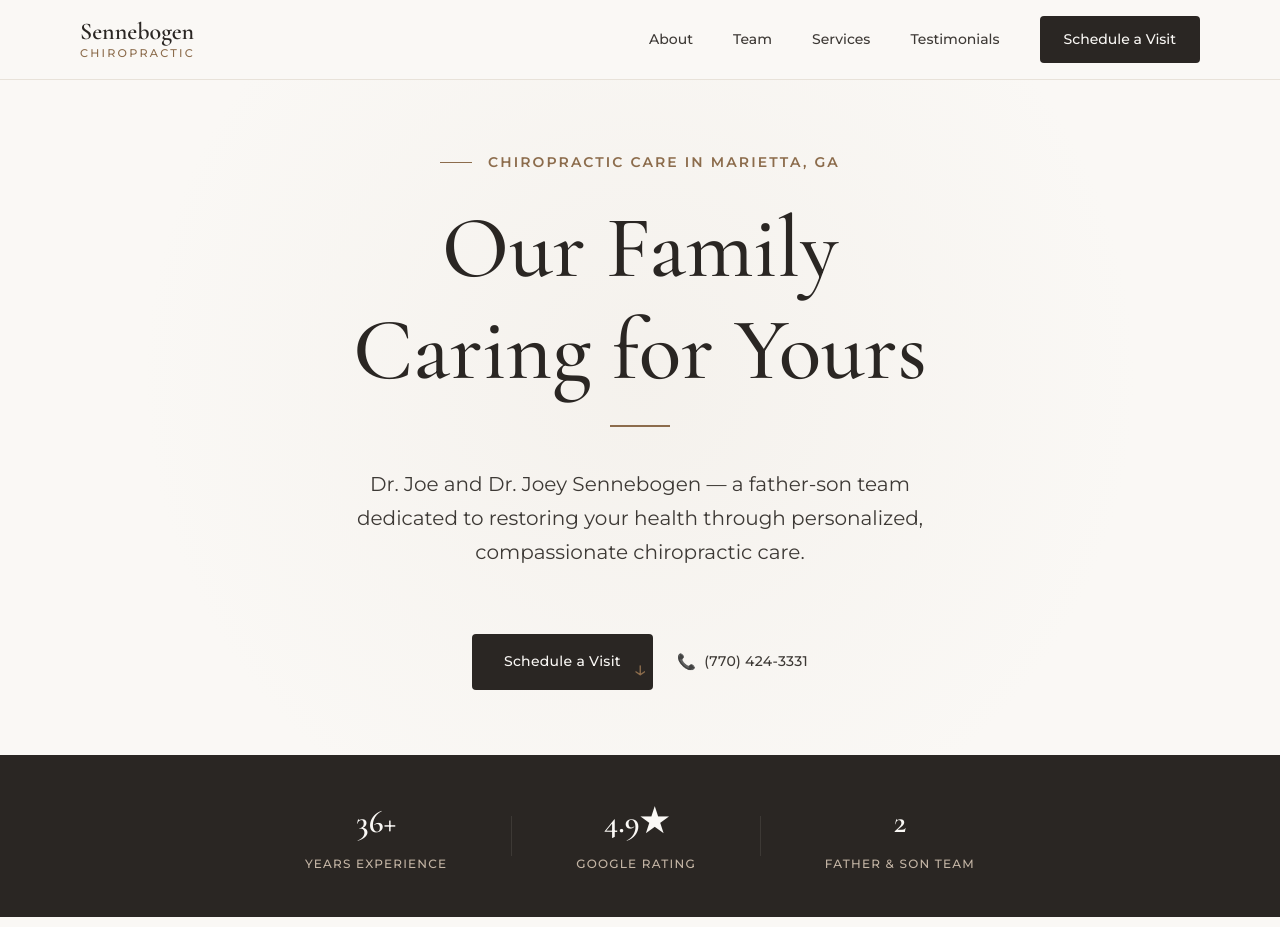
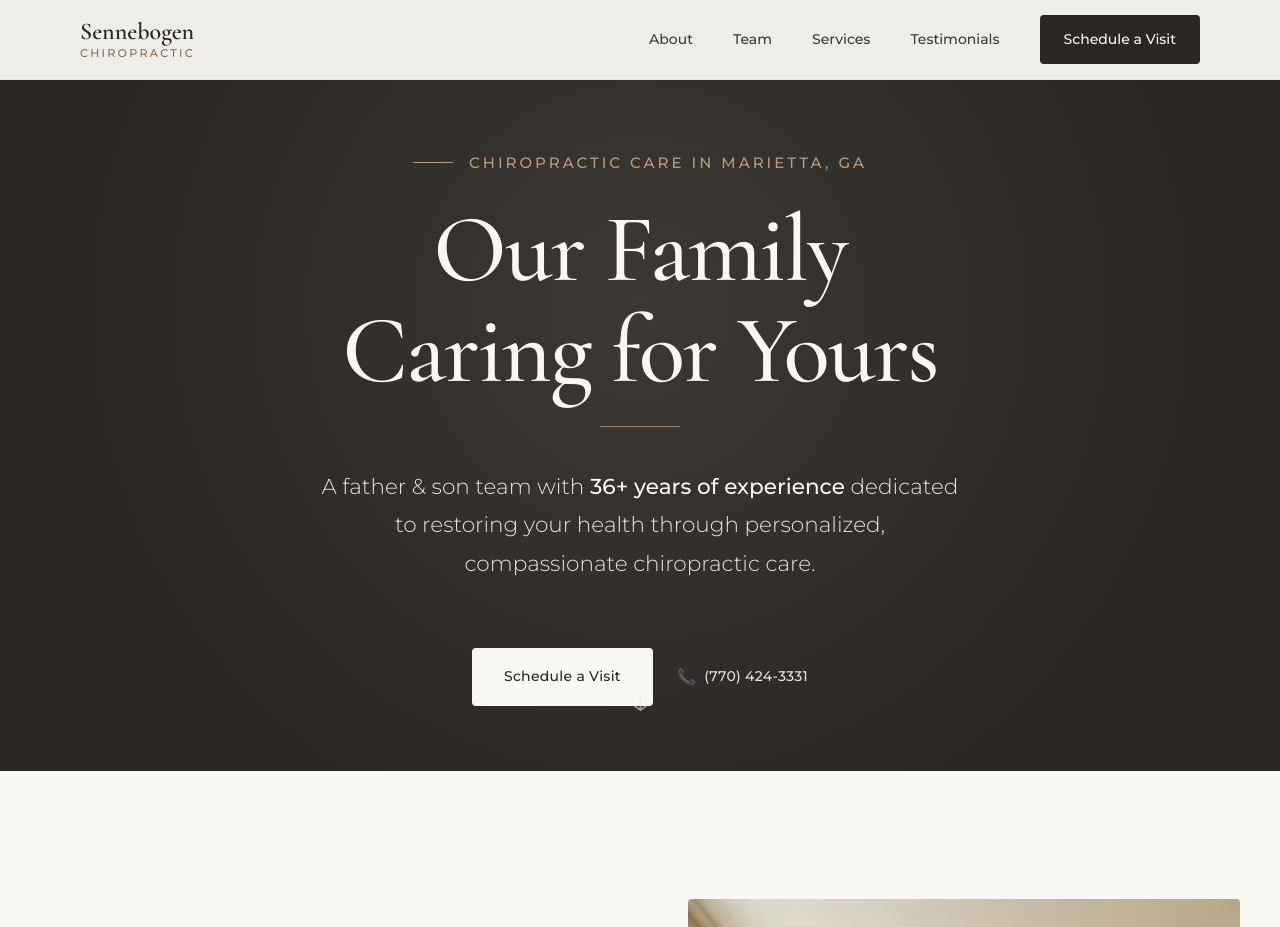
Before and after one commit to exileskim/village-green-chiro-new, a plain HTML site: page index.html in a window 1280 px wide. Shown: the top 927 px of the page. Drawn offline with nearby package versions, Linux system fonts and the light colour scheme.

Commit message:
feat: Premium UI overhaul - Dark Hero, Trust Bar removal, Global Styles

```diff
--- a/css/style.css
+++ b/css/style.css
@@ -16,6 +16,9 @@
     --color-espresso: #2A2623;
     --color-accent: #8C6C4C;
     --color-accent-light: #B89B7A;
+    /* New lighter accent for dark backgrounds */
+    --color-accent-hover: #7A5C3F;
+    /* Darker accent for hover states */
 
     /* Typography */
     --font-display: 'Cormorant Garamond', Georgia, serif;
@@ -61,7 +64,8 @@ body {
     font-family: var(--font-body);
     font-weight: 400;
     font-size: 16px;
-    line-height: 1.7;
+    line-height: 1.8;
+    /* Airier reading experience */
     color: var(--color-charcoal);
     background-color: var(--color-cream);
 }
@@ -113,12 +117,17 @@ h3,
 h4 {
     font-family: var(--font-display);
     font-weight: 500;
-    line-height: 1.15;
+    font-weight: 500;
+    line-height: 1.2;
+    letter-spacing: -0.02em;
+    /* Premium "Tight" look */
     color: var(--color-espresso);
 }
 
 h1 {
-    font-size: clamp(2.5rem, 6vw, 4.5rem);
+    font-size: clamp(3rem, 7vw, 5rem);
+    letter-spacing: -0.02em;
+    /* Tighter for display feel */
 }
 
 h2 {
@@ -152,7 +161,8 @@ p {
 
 .section-label::before {
     content: '';
-    width: 24px;
+    width: 40px;
+    /* Wider accent */
     height: 1px;
     background-color: var(--color-accent);
     display: block;
@@ -188,6 +198,8 @@ p {
 .btn-primary:hover {
     background-color: var(--color-accent);
     transform: translateY(-2px);
+    box-shadow: 0 4px 12px rgba(42, 38, 35, 0.15);
+    /* Soft shadow */
 }
 
 .btn-text {
@@ -323,20 +335,23 @@ p {
    ================================ */
 .hero {
     position: relative;
-    min-height: 85vh;
-    /* Increase height for impact */
+    min-height: 90vh;
+    /* Slightly taller for more drama */
     padding-top: var(--nav-height);
     display: flex;
     flex-direction: column;
     justify-content: center;
     align-items: center;
     text-align: center;
-    max-width: var(--max-width);
+    max-width: 100%;
+    /* Full width background */
     margin: 0 auto;
     padding-left: var(--space-lg);
     padding-right: var(--space-lg);
-    background-image: radial-gradient(circle at 50% 50%, rgba(232, 226, 217, 0.3) 0%, transparent 70%);
-    /* Subtle glow */
+    background-color: var(--color-espresso);
+    background-image: radial-gradient(circle at 50% 40%, rgba(60, 56, 52, 1) 0%, var(--color-espresso) 70%);
+    /* Subtle textured lighting */
+    color: var(--color-cream);
 }
 
 .hero-content {
@@ -345,11 +360,12 @@ p {
 }
 
 .hero-tagline {
-    font-size: 0.875rem;
-    font-weight: 600;
-    letter-spacing: 0.15em;
+    font-size: 0.9375rem;
+    font-weight: 500;
+    letter-spacing: 0.2em;
     text-transform: uppercase;
-    color: var(--color-accent);
+    color: var(--color-accent-light);
+    /* Lighter accent against dark bg */
     margin-bottom: var(--space-md);
     display: inline-flex;
     align-items: center;
@@ -358,23 +374,27 @@ p {
 
 .hero-tagline::before {
     content: '';
-    width: 32px;
+    width: 40px;
     height: 1px;
-    background-color: var(--color-accent);
+    background-color: var(--color-accent-light);
     display: block;
 }
 
 .hero-title {
     margin-bottom: var(--space-md);
-    font-size: clamp(3rem, 8vw, 5.5rem);
-    /* Slightly larger for text-only hero */
+    font-size: clamp(3.5rem, 9vw, 6rem);
+    /* Larger, more impressive */
+    line-height: 1.05;
+    color: var(--color-cream);
 }
 
 .hero-description {
-    font-size: 1.25rem;
-    max-width: 600px;
+    font-size: 1.35rem;
+    /* Slightly larger reading text */
+    max-width: 640px;
     margin: 0 auto var(--space-xl);
-    color: var(--color-charcoal);
+    color: var(--color-sand);
+    font-weight: 300;
 }
 
 .hero-actions {
@@ -385,22 +405,50 @@ p {
     justify-content: center;
 }
 
+/* Primary Button in Hero needs to stand out against dark bg */
+.hero .btn-primary {
+    background-color: var(--color-cream);
+    color: var(--color-espresso);
+}
+
+.hero .btn-primary:hover {
+    background-color: var(--color-accent-light);
+    color: var(--color-espresso);
+}
+
+.hero .btn-text {
+    color: var(--color-sand);
+}
+
+.hero .btn-text:hover {
+    color: var(--color-cream);
+}
+
 .hero-separator {
-    width: 60px;
-    height: 2px;
-    background-color: var(--color-accent);
+    width: 80px;
+    height: 1px;
+    /* Thinner line */
+    background-color: var(--color-accent-light);
     margin: var(--space-md) auto var(--space-lg);
+    opacity: 0.7;
 }
 
 .scroll-indicator {
     position: absolute;
-    bottom: var(--space-xl);
+    bottom: var(--space-lg);
     left: 50%;
     transform: translateX(-50%);
-    color: var(--color-accent);
-    font-size: 1.5rem;
-    animation: bounce 2s infinite;
+    color: var(--color-sand);
+    font-size: 2rem;
+    opacity: 0.6;
+    animation: bounce 2.5s infinite;
     text-decoration: none;
+    transition: opacity 0.3s;
+}
+
+.scroll-indicator:hover {
+    opacity: 1;
+    color: var(--color-cream);
 }
 
 @keyframes bounce {
@@ -422,48 +470,9 @@ p {
     }
 }
 
-/* ================================
-   TRUST BAR
-   ================================ */
-.trust-bar {
-    background-color: var(--color-espresso);
-    padding: var(--space-lg) 0;
-}
-
-.trust-inner {
-    max-width: var(--max-width);
-    margin: 0 auto;
-    padding: 0 var(--space-lg);
-    display: flex;
-    justify-content: center;
-    align-items: center;
-    gap: var(--space-xl);
-}
-
-.trust-item {
-    text-align: center;
-}
-
-.trust-number {
-    display: block;
-    font-family: var(--font-display);
-    font-size: 2rem;
-    font-weight: 600;
+.hero-description strong {
     color: var(--color-cream);
-}
-
-.trust-label {
-    font-size: 0.75rem;
     font-weight: 500;
-    letter-spacing: 0.1em;
-    text-transform: uppercase;
-    color: var(--color-clay);
-}
-
-.trust-divider {
-    width: 1px;
-    height: 40px;
-    background-color: var(--color-charcoal);
 }
 
 /* ================================
@@ -471,6 +480,8 @@ p {
    ================================ */
 .section {
     padding: var(--space-3xl) var(--space-lg);
+    border-bottom: 1px solid rgba(0, 0, 0, 0.03);
+    /* Subtle dividers */
 }
 
 section[id] {
@@ -616,7 +627,8 @@ section[id] {
    SERVICES
    ================================ */
 .services {
-    background-color: var(--color-sand);
+    background-color: var(--color-cream);
+    /* Clean canvas instead of Sand */
 }
 
 .services-header {
@@ -641,26 +653,22 @@ section[id] {
 }
 
 .service-card {
-    /*
-       Calc: (100% - (2 * gap)) / 3
-       We want 3 items per row. Gap is space-md (assume 24px or similar).
-       Let's use a safe percentage basis.
-    */
+    /* Refined Minimalist Card */
     flex: 0 1 calc(33.333% - var(--space-md));
     min-width: 300px;
-    background-color: var(--color-cream);
+    background-color: transparent;
+    /* Remove heavy background */
     padding: var(--space-lg);
     transition: all var(--duration) var(--ease-out);
+    border: 1px solid var(--color-sand);
+    /* Elegant border */
     border-radius: 4px;
     display: flex;
     flex-direction: column;
     align-items: center;
     text-align: center;
     height: auto;
-    /* Allow stretch */
 }
-
-/* Ensure centering on the last row (Flexbox does this automatically with justify-content: center) */
 
 /* Mobile adjustment */
 @media (max-width: 900px) {
@@ -678,7 +686,10 @@ section[id] {
 
 .service-card:hover {
     transform: translateY(-4px);
-    box-shadow: 0 20px 40px -20px rgba(0, 0, 0, 0.15);
+    border-color: var(--color-accent);
+    /* Highlight border on hover */
+    background-color: #fff;
+    box-shadow: 0 20px 40px -20px rgba(0, 0, 0, 0.1);
 }
 
 .service-icon {
@@ -720,26 +731,26 @@ section[id] {
 }
 
 .testimonial {
-    background-color: var(--color-cream);
-    border: 1px solid var(--color-sand);
-    padding: var(--space-xl);
-    text-align: left;
-    border-radius: 4px;
+    background-color: transparent;
+    border: none;
+    /* Removed boxy border */
+    padding: var(--space-xl) var(--space-md);
+    text-align: center;
+    /* Centered editorial feel */
     position: relative;
-    overflow: hidden;
+    max-width: 600px;
+    margin: 0 auto;
 }
 
 .testimonial::before {
     content: '“';
-    position: absolute;
-    top: -20px;
-    right: 20px;
+    display: block;
     font-family: var(--font-display);
-    font-size: 8rem;
-    color: var(--color-sand);
-    opacity: 0.5;
-    line-height: 1;
-    pointer-events: none;
+    font-size: 6rem;
+    color: var(--color-accent-light);
+    opacity: 0.3;
+    line-height: 0.5;
+    margin-bottom: var(--space-md);
 }
 
 .testimonial p {
--- a/index.html
+++ b/index.html
@@ -145,9 +145,8 @@
                 <p class="hero-tagline">Chiropractic Care in Marietta, GA</p>
                 <h1 class="hero-title">Our Family<br>Caring for Yours</h1>
                 <div class="hero-separator"></div>
-                <p class="hero-description">Dr. Joe and Dr. Joey Sennebogen — a father-son team dedicated to restoring
-                    your
-                    health through personalized, compassionate chiropractic care.</p>
+                <p class="hero-description">A father & son team with <strong>36+ years of experience</strong> dedicated
+                    to restoring your health through personalized, compassionate chiropractic care.</p>
                 <div class="hero-actions">
                     <a href="#contact" class="btn btn-primary">Schedule a Visit</a>
                     <a href="tel:7704243331" class="btn btn-text">
@@ -161,25 +160,7 @@
             </a>
         </header>
 
-    <!-- Trust Bar -->
-    <section class="trust-bar">
-        <div class="trust-inner">
-            <div class="trust-item">
-                <span class="trust-number" data-target="36+">36+</span>
-                <span class="trust-label">Years Experience</span>
-            </div>
-            <div class="trust-divider"></div>
-            <div class="trust-item">
-                <span class="trust-number" data-target="4.9★">4.9★</span>
-                <span class="trust-label">Google Rating</span>
-            </div>
-            <div class="trust-divider"></div>
-            <div class="trust-item">
-                <span class="trust-number" data-target="2">2</span>
-                <span class="trust-label">Father & Son Team</span>
-            </div>
-        </div>
-    </section>
+        <!-- About -->
 
         <!-- About -->
         <section id="about" class="section about reveal">
@@ -187,11 +168,14 @@
                 <div class="about-content">
                     <p class="section-label">Our Philosophy</p>
                     <h2 class="section-title">A Holistic Approach to Care</h2>
-                <p class="about-text">Sennebogen Chiropractic is a family-operated office that provides patients with a
+                    <p class="about-text">Sennebogen Chiropractic is a family-operated office that provides patients
+                        with a
                         holistic approach to care. Our goal is to help you achieve a more effective life, to restore and
                         maintain full function, and ensure your overall well-being.</p>
-                <p class="about-text">We focus on the human body and how it functions by using a variety of chiropractic
-                    and soft tissue techniques. These techniques address dysfunction in the bones, joints, and muscles
+                    <p class="about-text">We focus on the human body and how it functions by using a variety of
+                        chiropractic
+                        and soft tissue techniques. These techniques address dysfunction in the bones, joints, and
+                        muscles
                         of the spine and extremities.</p>
                     <a href="#team" class="btn btn-text">Meet Our Doctors →</a>
                 </div>
@@ -238,7 +222,8 @@
                         <article class="team-member">
                             <span class="team-bg">Founder & Chiropractor</span>
                             <h3>Dr. Joseph Sennebogen Sr., DC, CCSP</h3>
-                        <p>Dr. Joseph Sennebogen Sr. attended Life University in Marietta, Georgia, where he earned his
+                            <p>Dr. Joseph Sennebogen Sr. attended Life University in Marietta, Georgia, where he earned
+                                his
                                 Doctor of Chiropractic (D.C.) degree in 1987.</p>
                             <p>He is a board-certified Chiropractic Sports Practitioner (CCSP) and holds a Certified
                                 Personal Trainer credential through the National Academy of Sports Medicine.</p>
@@ -274,14 +259,16 @@
                 <p class="section-label">Services</p>
                 <h2 class="section-title">Techniques & Modalities</h2>
                 <p class="about-text services-intro">We use a variety of techniques including
-                chiropractic adjustments, soft tissue mobilization, corrective exercises, DOT physicals, and physical
+                    chiropractic adjustments, soft tissue mobilization, corrective exercises, DOT physicals, and
+                    physical
                     modalities.</p>
             </div>
             <div class="services-grid">
                 <article class="service-card">
                     <span class="service-icon" aria-hidden="true">🦴</span>
                     <h3>Chiropractic Adjustments</h3>
-                <p>Specific adjustments to address dysfunction in the bones and joints of the spine and extremities.</p>
+                    <p>Specific adjustments to address dysfunction in the bones and joints of the spine and extremities.
+                    </p>
                 </article>
                 <article class="service-card">
                     <span class="service-icon" aria-hidden="true">💆</span>
@@ -337,8 +324,9 @@
                     </blockquote>
                 </div>
 
-            <a href="https://www.google.com/search?q=Sennebogen+Chiropractic+Marietta+GA+reviews" class="reviews-link"
-                target="_blank" rel="noopener noreferrer" aria-label="Read more reviews on Google">
+                <a href="https://www.google.com/search?q=Sennebogen+Chiropractic+Marietta+GA+reviews"
+                    class="reviews-link" target="_blank" rel="noopener noreferrer"
+                    aria-label="Read more reviews on Google">
                     Read More Reviews on Google →
                 </a>
             </div>
```
Lines whose indentation alone changed are shown as unchanged.
